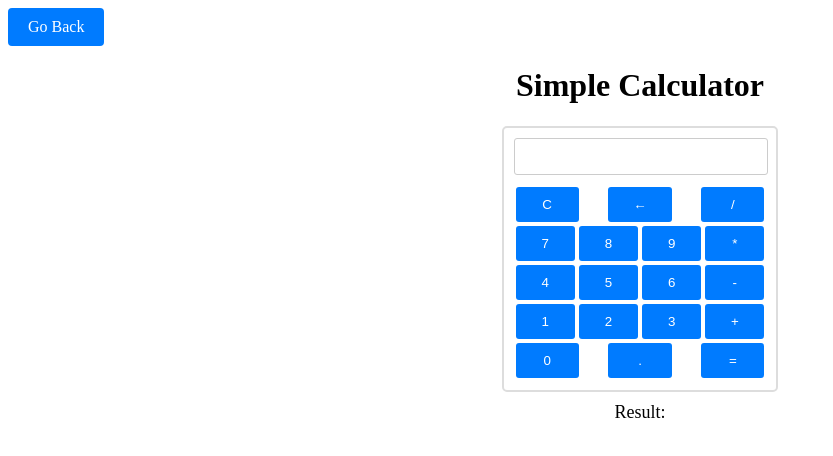
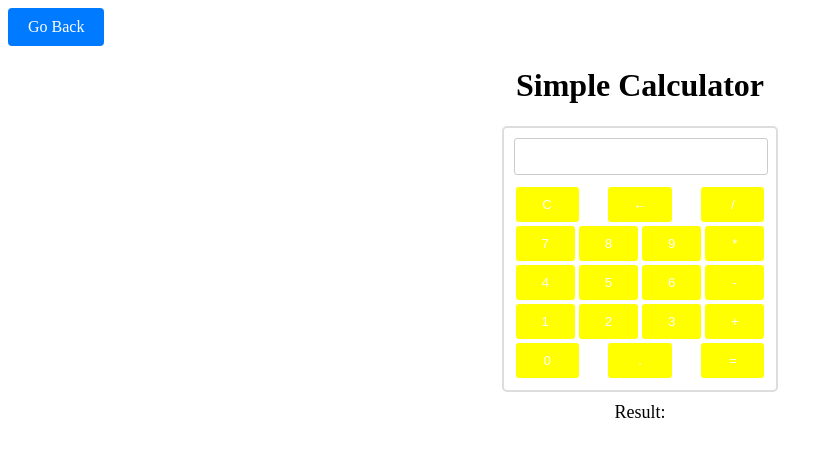
Before and after one commit to Tash825/Ethnus_Mern_Fullstack_3, a Next.js app: page /task2 in a window 1280 px wide. Shown: the top 456 px of the page, without its empty margins (0-833 px from the left). Built offline with nearby package versions, Linux system fonts and the light colour scheme.

Commit message:
Update calculator.module.css

```diff
--- a/app/task2/calculator.module.css
+++ b/app/task2/calculator.module.css
@@ -28,7 +28,7 @@
     width: 25%;
     padding: 10px;
     margin: 2px;
-    background-color: #007bff;
+    background-color: #FFFF00;
     color: #fff;
     border: none;
     border-radius: 3px;
@@ -36,7 +36,7 @@
 }
 
 .button:hover {
-    background-color: #0056b3;
+    background-color: #808000;
 }
 
 .result {
```
